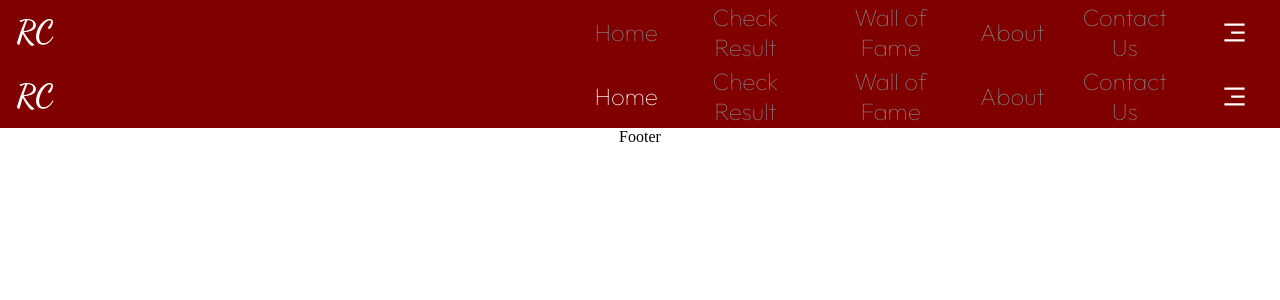
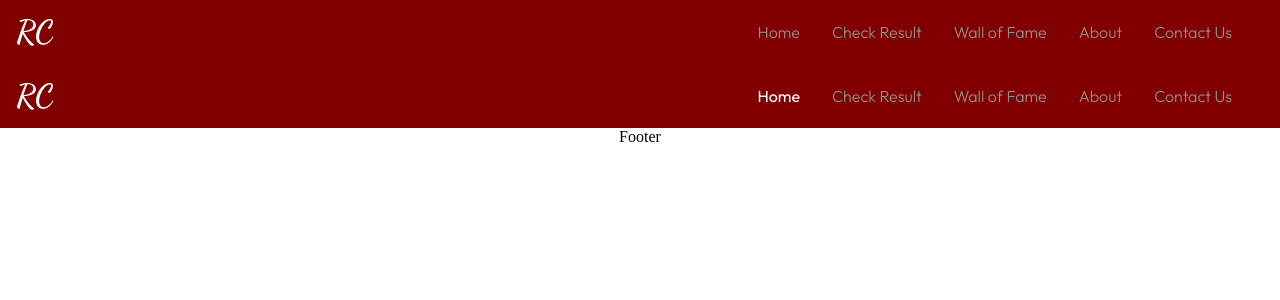
Before and after one commit to muhammad1966/ResultChecker, a React (Create React App) app: page /navbar in a window 1280 px wide. Shown: the top 300 px of the page. Built offline with nearby package versions, Linux system fonts and the light colour scheme.

Commit message:
sat-25th-2024-2

```diff
--- a/src/components/navbar/navbar.css
+++ b/src/components/navbar/navbar.css
@@ -14,7 +14,7 @@
     color: white;
     font-size: 24px;
     font-family: text-font;
-    font-weight:60;
+    font-weight:40px;
     text-decoration: none;
 
 }
@@ -23,7 +23,7 @@
     color: var(--text-color-1);
     font-size: 24px;
     font-family: text-font;
-    font-weight:60;
+    font-weight:300;
     text-decoration: none;
 }
 
@@ -44,7 +44,7 @@
 }
 
 .navbar-div-mob{
-    display: flex;
+    display: none;
     flex-direction: column;
     justify-content: center;
     margin-right: 2rem;
@@ -58,6 +58,7 @@
     display: flex;
     animation: pop 0.2s linear;
     flex-direction: column;
+    border-radius: 5px;
     gap: 1rem;
     box-shadow: 2px 5px 5px rgba(103, 20, 20, 0.7);
     position: absolute;
@@ -76,3 +77,58 @@
         transform: scale(1);
     }
 }
+
+@media screen and (max-width:1400px) {
+    .active{
+        font-size: 16px;
+    }
+
+    .inactive{
+        font-size: 16px;
+    }
+}
+
+@media screen and (max-width: 1000px) {
+    .nav-div{
+        display: none;
+    }
+
+    .navbar-div-mob{
+        display: flex;
+    }
+}
+
+
+@media screen and (max-width: 900px) {
+    .nav-mob{
+        padding: 2rem 1rem;
+        width: 14rem;
+    }
+
+    .active{
+        font-size: 16px;
+
+    }
+
+    .inactive{
+        font-size: 16px;
+    }
+}
+
+
+@media screen and (max-width: 600px) {
+    .nav-mob{
+        padding: 2rem 1rem;
+        width: 10rem;
+        text-align: left;
+    }
+
+    .active{
+        font-size: 14px;
+
+    }
+
+    .inactive{
+        font-size: 14px;
+    }
+}
--- a/src/index.css
+++ b/src/index.css
@@ -18,5 +18,5 @@
 :root{
     --primati-color: #800000;
     --secondary-color: #8c3333;
-    --text-color-1: #808080;
+    --text-color-1: #918f8f;
 }
```
